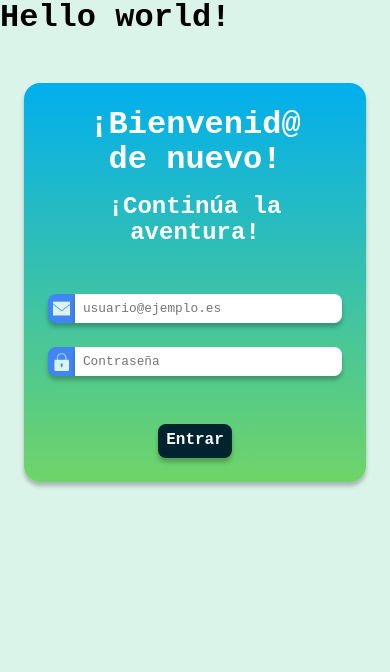
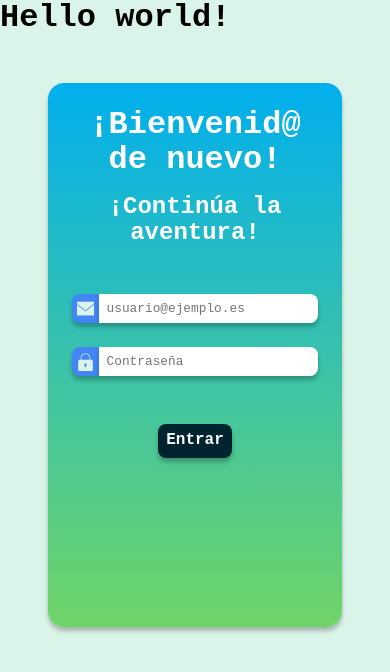
Before and after one commit to JavierBrizuela/exceso_de_iteraciones, a React (Vite) app in the folder Frontend/: page /signin in a window 390 px wide. Shown: the top 672 px of the page. Built offline with nearby package versions, Linux system fonts and the light colour scheme; a web font is replaced by a local one.

Commit message:
css sign in

```diff
--- a/Frontend/src/App.jsx
+++ b/Frontend/src/App.jsx
@@ -4,7 +4,7 @@ import { Toaster } from "react-hot-toast";
 import Root from "./routes/Root";
 import Home from "./routes/Home";
 import Signup from "./routes/Signup/Signup";
-import Signin from "./routes/Signup/Signin";
+import Signin from "./routes/Signin/Signin";
 
 const router = createBrowserRouter([
   {
--- /dev/null
+++ b/Frontend/src/routes/Signin/Signin.css
@@ -0,0 +1,168 @@
+.form-signin {
+  height: 40rem;
+  padding: 3rem;
+  display: flex;
+  justify-content: center;
+}
+
+.form {
+  padding: 2rem;
+  background: linear-gradient(to bottom, var(--blue), var(--green));
+  box-shadow: 0 4px 4px 0 rgba(0, 0, 0, 0.25);
+  border-radius: 1rem;
+  width: 80vh;
+  display: flex;
+  flex-direction: column;
+  /*justify-content: center;*/
+  align-items: center;
+  gap: 3rem;
+}
+
+.signup-titles {
+  display: flex;
+  flex-direction: column;
+  text-align: center;
+  gap: 1rem;
+}
+
+.signup-titles h1,
+.signup-titles h2 {
+  color: var(--font-color);
+}
+
+.signup-titles h1 {
+  font-size: 2rem;
+}
+
+.signup-titles h2 {
+  font-size: 1.5rem;
+}
+
+.form-container {
+  display: flex;
+  flex-direction: column;
+  gap: 1.5rem;
+  width: 100%;
+}
+
+.input-group {
+  display: flex;
+  width: 100%;
+  gap: 1rem;
+}
+
+.input-wrapper {
+  display: flex;
+  width: 100%;
+  flex-direction: column;
+  gap: 0.5rem;
+}
+
+.input-right {
+  display: flex;
+}
+
+.input-right label {
+  background-color: var(--background-icon);
+  width: 1.8rem;
+  height: 1.8rem;
+  display: flex;
+  justify-content: center;
+  align-items: center;
+  box-shadow: 0 4px 4px 0 rgba(0, 0, 0, 0.25);
+  border-radius: 0.5rem 0 0 0.5rem;
+  border: none;
+  padding: 0.3rem;
+}
+
+.input-right label.input-invalid {
+  background-color: var(--wrong-input);
+  outline: solid var(--wrong-input);
+}
+
+.input-icon {
+  display: block;
+  background-position: center;
+  background-size: cover;
+  width: 100%;
+  height: 100%;
+}
+
+.input-right input {
+  width: 100%;
+  padding: 0 0.5rem;
+  box-shadow: 0 4px 4px 0 rgba(0, 0, 0, 0.25);
+  border-radius: 0 0.5rem 0.5rem 0;
+  border: none;
+  background: var(--font-color);
+  outline: none;
+  color: var(--input-font);
+}
+
+.input-right input.input-invalid {
+  outline: solid var(--wrong-input);
+}
+
+.input-right input:focus {
+  outline: solid var(--background-icon);
+}
+
+.name,
+.surname {
+  background-image: url(../../assets/icon-user.png);
+}
+
+.username {
+  background-image: url(../../assets/icon-username.png);
+}
+
+.email {
+  background-image: url(../../assets/icon-mail.png);
+}
+
+.password,
+.password-repeat {
+  background-image: url(../../assets/icon-password.png);
+}
+
+.error-message {
+  color: white;
+  font-size: 0.8rem;
+}
+
+.register {
+  border: none;
+  outline: none;
+  border-radius: 0.5rem;
+  padding: 0.5rem;
+  box-shadow: 0 4px 4px 0 rgba(0, 0, 0, 0.25);
+  color: var(--font-color);
+  background-color: var(--dark-blue);
+  transition: all 0.6s ease;
+  font-weight: bold;
+}
+
+.register:hover {
+  cursor: pointer;
+  transform: scale(1.05);
+  background-color: var(--font-color);
+  color: var(--dark-blue);
+}
+
+@media (max-width: 470px) {
+  .form-signup {
+    padding: 3rem 1.5rem;
+  }
+
+  .form {
+    padding: 1.5rem;
+  }
+
+  .input-group {
+    flex-direction: column;
+  }
+
+  .input-right input {
+    font-size: 0.8rem;
+  }
+}
--- a/Frontend/src/routes/Signup/Signin.jsx
+++ b/Frontend/src/routes/Signin/Signin.jsx
@@ -1,6 +1,6 @@
 import { useForm } from "react-hook-form";
 import Input from "./components/Input";
-import "./Signup.css";
+import "./Signin.css";
 import { toast } from "react-hot-toast";
 
 function Signin() {
@@ -38,7 +38,7 @@ function Signin() {
   const password = watch("password", "");
 
   return (
-    <section className="form-signup">
+    <section className="form-signin">
       <form className="form" onSubmit={handleSubmit(onSubmit)}>
         <div className="signup-titles">
           <h1>¡Bienvenid@ de nuevo!</h1>
--- /dev/null
+++ b/Frontend/src/routes/Signin/components/Input.jsx
@@ -0,0 +1,41 @@
+import PropTypes from "prop-types";
+
+function Input({ id, registerProps, type, placeholder, errorMessage, icon }) {
+  const InputClass = () => {
+    if (errorMessage) {
+      return "input-invalid";
+    }
+
+    return "";
+  };
+
+  return (
+    <div className="input-wrapper">
+      <div className="input-right">
+        <label htmlFor={id} className={InputClass()}>
+          <i className={`input-icon ${icon}`}></i>
+        </label>
+        <input type={type} placeholder={placeholder} {...registerProps} className={InputClass()} />
+      </div>
+      {errorMessage && <span className="error-message">{errorMessage}</span>}
+    </div>
+  );
+}
+
+Input.propTypes = {
+  id: PropTypes.string.isRequired,
+  registerProps: PropTypes.object.isRequired,
+  type: PropTypes.string,
+  placeholder: PropTypes.string,
+  errorMessage: PropTypes.string,
+  icon: PropTypes.string,
+};
+
+Input.defaultProps = {
+  type: "text",
+  placeholder: "",
+  errorMessage: "",
+  icon: "",
+};
+
+export default Input;
```
